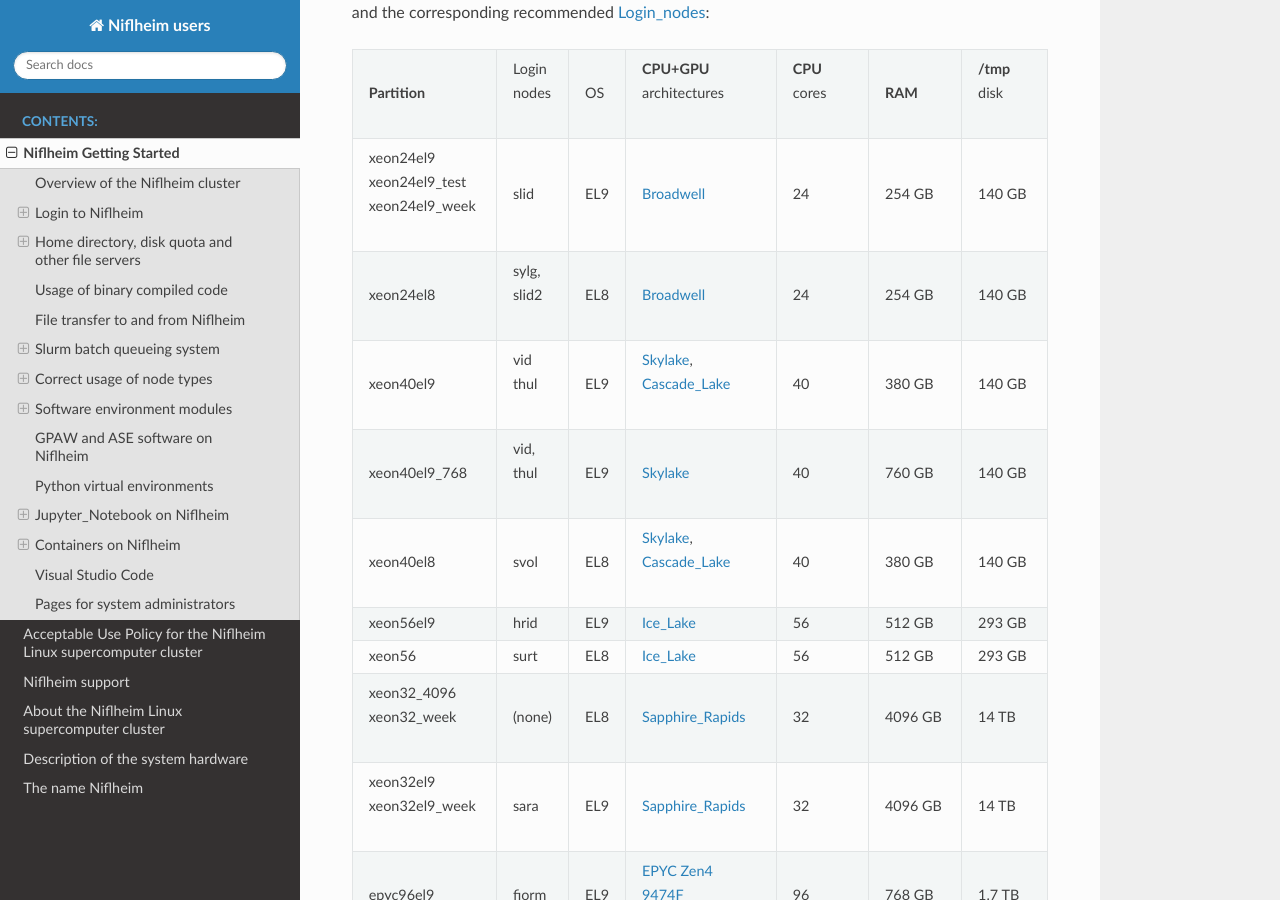
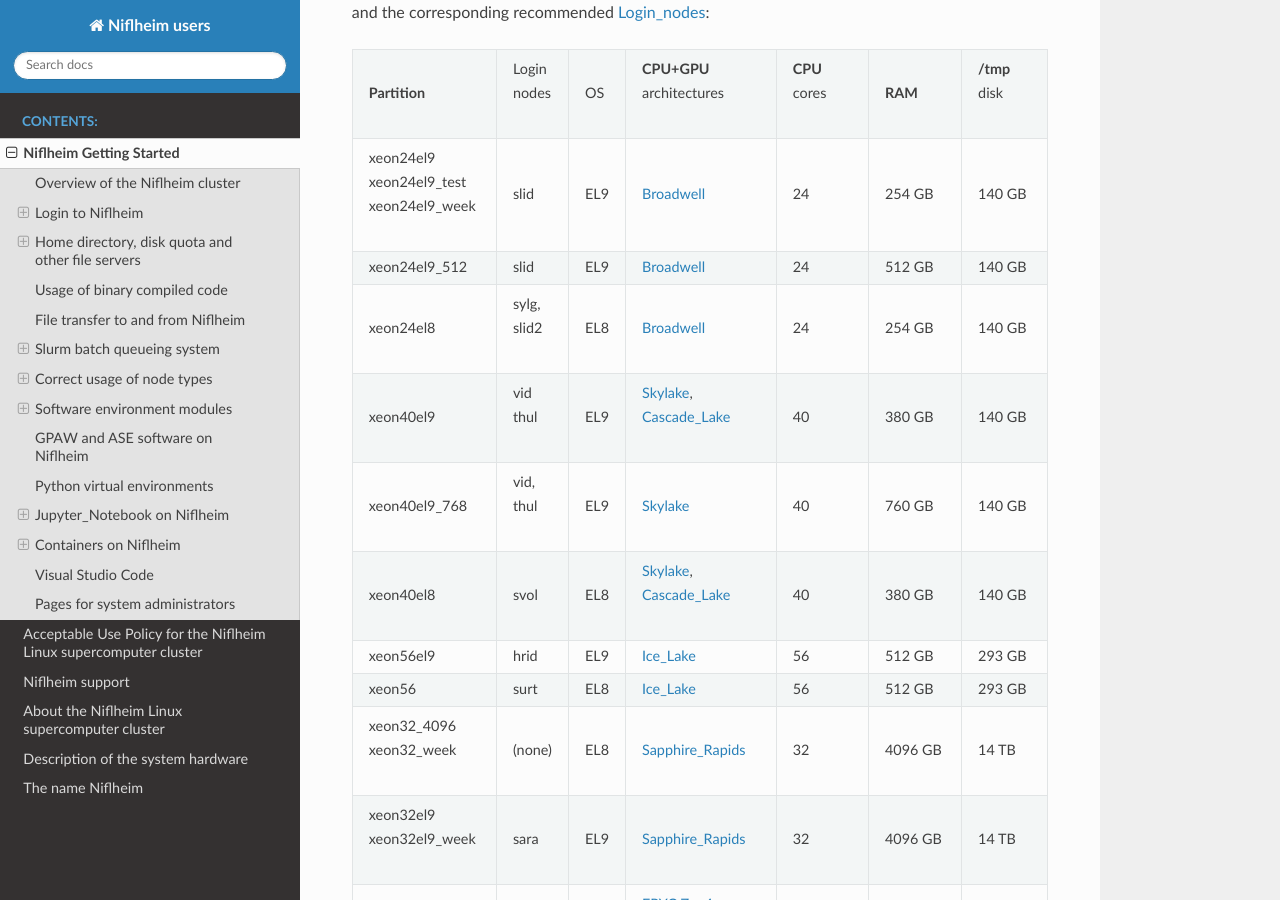
Before and after one commit to OleHolmNielsen/Niflheim_users, a Sphinx documentation site: the page built from docs/Niflheim_Getting_Started.rst, in a window 1280 px wide and 900 px high, scrolled down 6503 px. Built offline with Sphinx 7.4.7 and the Read the Docs theme 3.1.0, drawn with Linux system fonts in a browser that asks for light colours.

Commit message:
Added xeon24el9_512

```diff
--- a/docs/Niflheim_Getting_Started.rst
+++ b/docs/Niflheim_Getting_Started.rst
@@ -357,6 +357,13 @@ Niflheim contains a number of node partitions with different types of CPU archit
     - Broadwell_
     - 24
     - 254 GB
+    - 140 GB
+  * - xeon24el9_512
+    - slid
+    - EL9
+    - Broadwell_
+    - 24
+    - 512 GB
     - 140 GB
   * - xeon24el8
     - | sylg,
```
